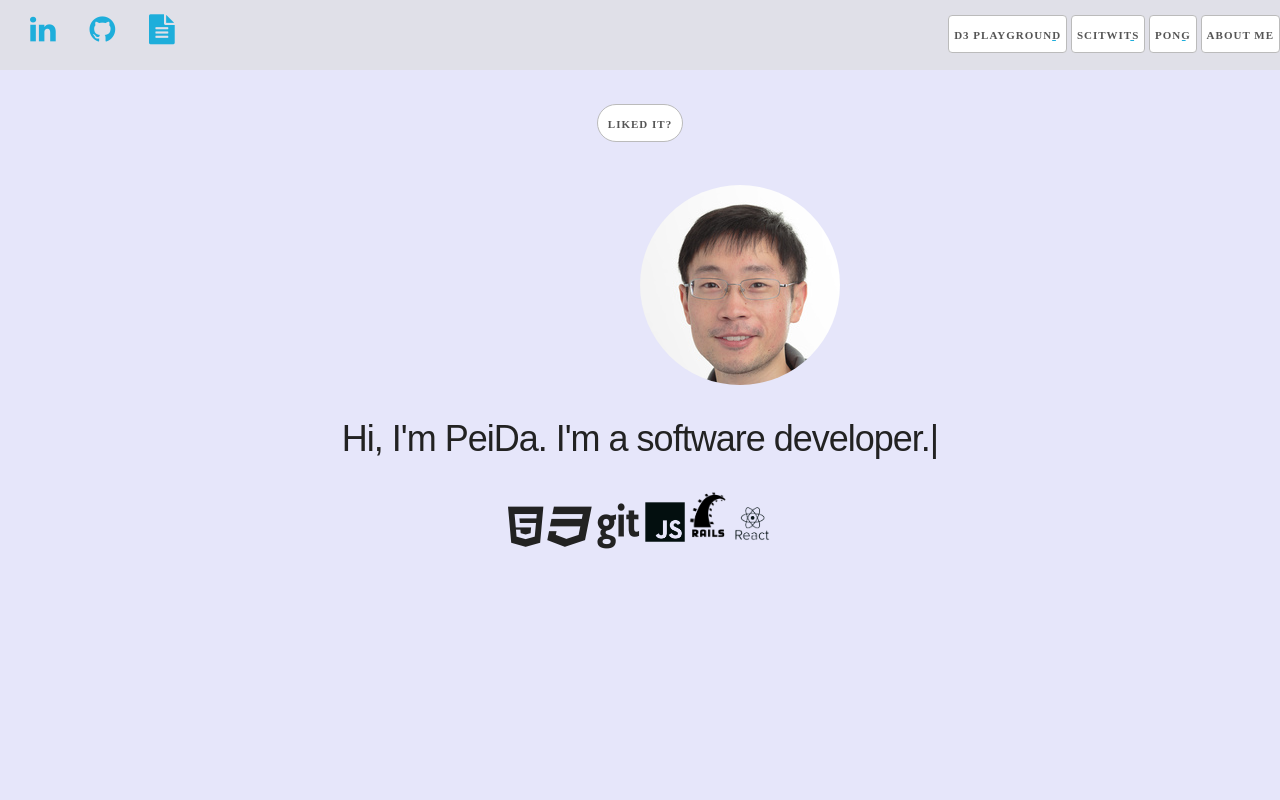
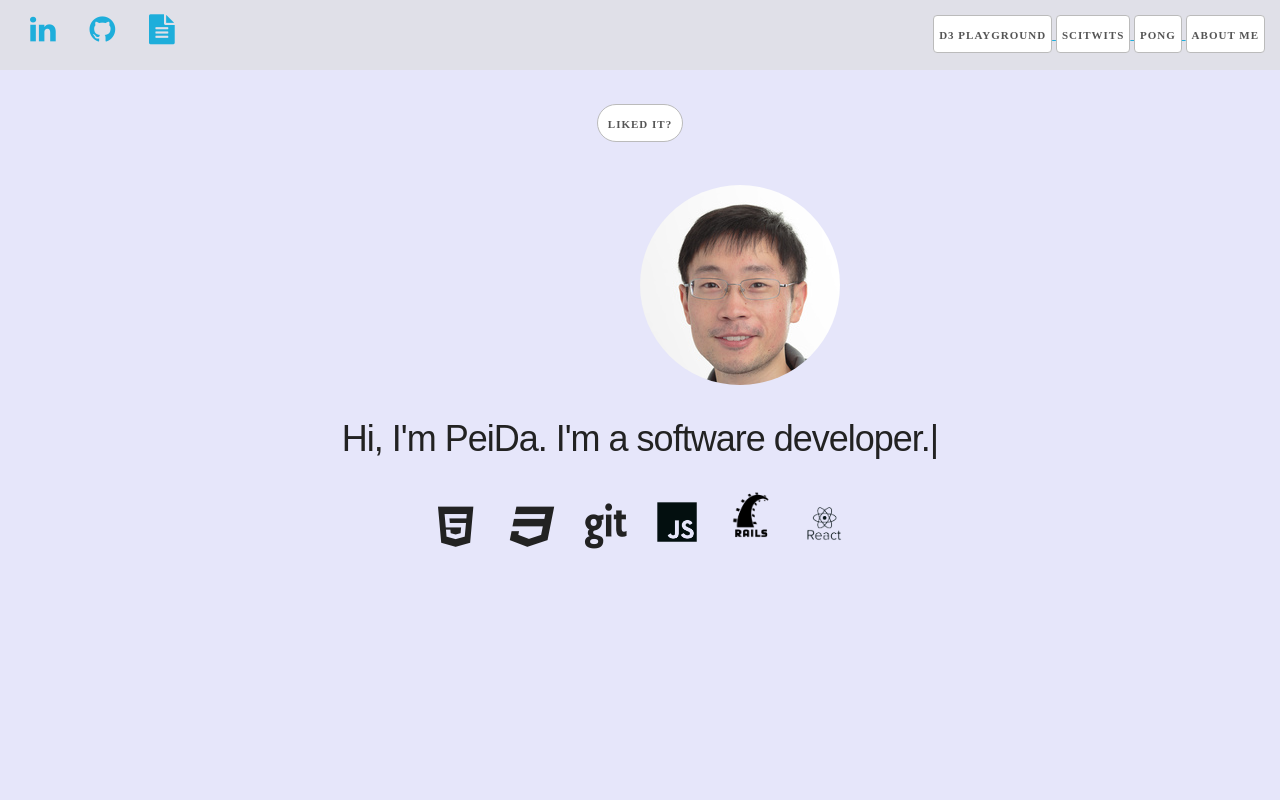
Before and after one commit to peida2015/peida2015.github.io, a plain HTML site: page index.html in a window 1280 px wide. Shown: the top 800 px of the page. Drawn offline with nearby package versions, Linux system fonts and the light colour scheme.

Commit message:
changed buttons and stack-icons margins

```diff
--- a/css/skeleton.css
+++ b/css/skeleton.css
@@ -76,6 +76,8 @@ header.header-filler {
 .stack-icon {
   width: 40px;
   height: auto;
+  margin-left: 15px;
+  margin-right: 15px;
 }
 .frame{
   /*position:relative;*/
@@ -335,7 +337,7 @@ input[type="button"].button-primary:focus {
 
 button.nav-buttons {
   padding: 0px 5px 0px 5px;
-  margin: 0px -15px 0px -15px;
+  margin: 0px -0px 0px -30px;
 }
 button.like {
   border-radius: 30px;
--- a/index.html
+++ b/index.html
@@ -74,10 +74,10 @@
       <div class="stack center-align">
         <h3 class="typed">Hi, I'm PeiDa.  I'm a software developer.</h3>
         </br>
-
-        <i class="fa fa-html5 fa-3x"></i>
-        <i class="fa fa-css3 fa-3x"></i>
-        <i class="fa fa-git fa-3x"></i>
+      <!-- Stack icons -------------------->
+        <i class="fa fa-html5 fa-3x stack-icon"></i>
+        <i class="fa fa-css3 fa-3x stack-icon"></i>
+        <i class="fa fa-git fa-3x stack-icon"></i>
         <img src="./images/javascript-alt.png" class="contrast grayscale brightness stack-icon" alt="" />
         <img src="./images/Ruby_on_Rails_2-512.png" class="contrast grayscale brightness stack-icon" alt="" />
         <img src="./images/react-logo.png" class="contrast grayscale brightness stack-icon" alt="" />
```
